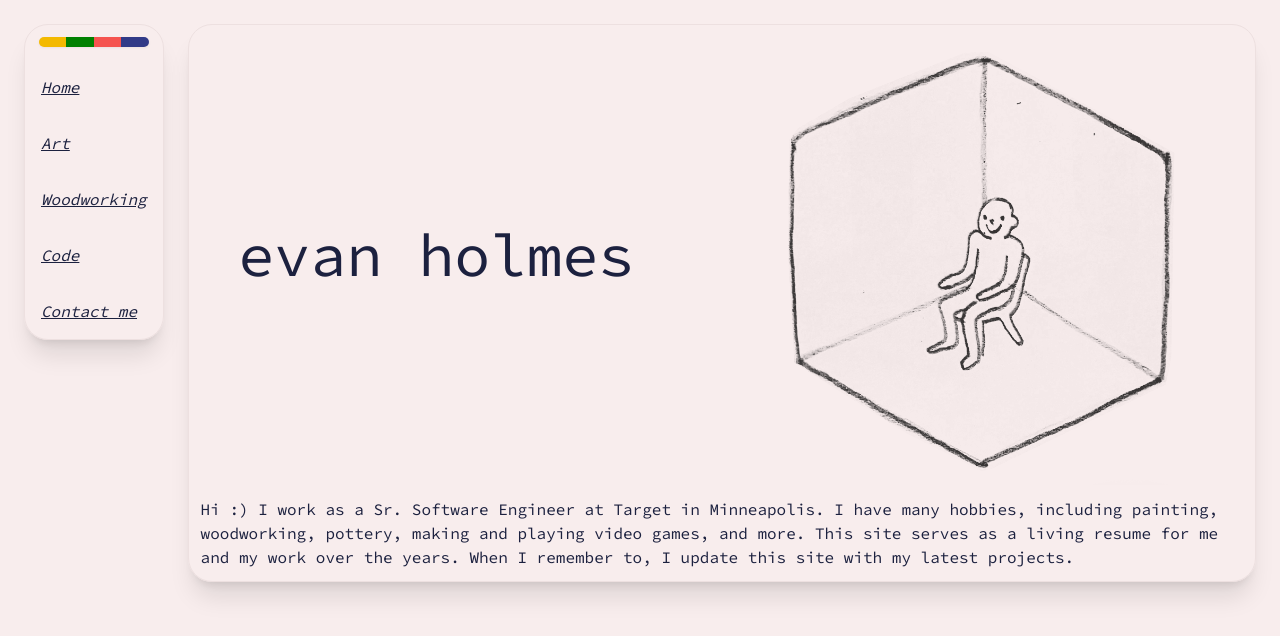
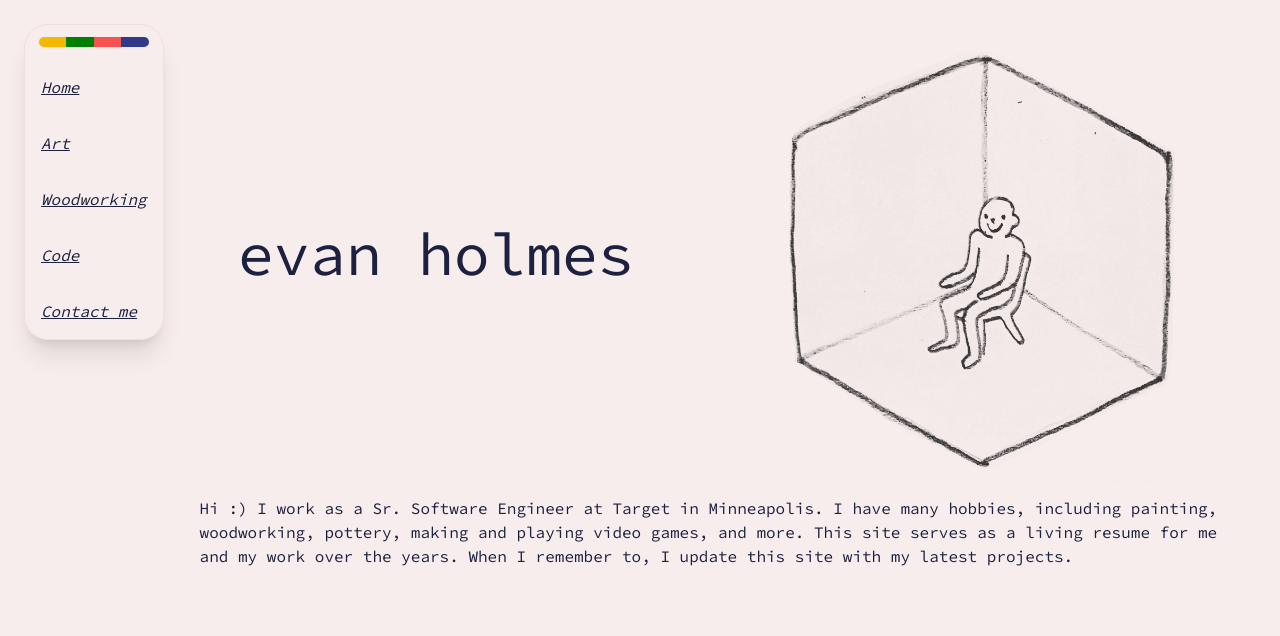
Before and after one commit to ivurnave/evan-md-website, a Next.js app: page / in a window 1280 px wide. Shown: the top 636 px of the page. Built offline with nearby package versions, Linux system fonts and the light colour scheme.

Commit message:
remove border on pages

```diff
--- a/src/app/page.tsx
+++ b/src/app/page.tsx
@@ -2,7 +2,7 @@ import Image from "next/image"
 
 const Home = () => (
     <>
-        <div className="mb-4 p-2 rounded-3xl border-solid border border-outline shadow-xl">
+        <div className="mb-4 p-2">
             <div className="flex flex-col md:flex-row items-center justify-around gap-x-6">
                 <h1 className="block text-center text-6xl">evan holmes</h1>
                 <Image alt="guy in a box" className="dark:invert w-1/2 max-w-md" width={500} height={500} src="/images/cube.png" />
--- a/src/components/MarkdownPage.tsx
+++ b/src/components/MarkdownPage.tsx
@@ -4,7 +4,7 @@ import { getMarkdownContent } from "../helpers";
 export const MarkdownPage = (props: { markdownFileName: string }) => {
   const mdContent = getMarkdownContent(props.markdownFileName);
   return (
-    <div className="p-2 rounded-3xl border-solid border border-outline shadow-xl flex flex-col items-center">
+    <div className="p-2 md:mt-0 mt-5 flex flex-col items-center">
       <div className="w-full md:px-[20px]">
         <Markdown>{mdContent}</Markdown>
       </div>
```
